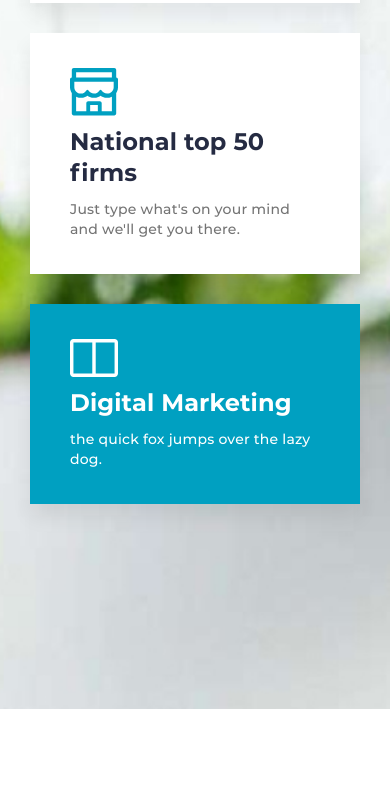
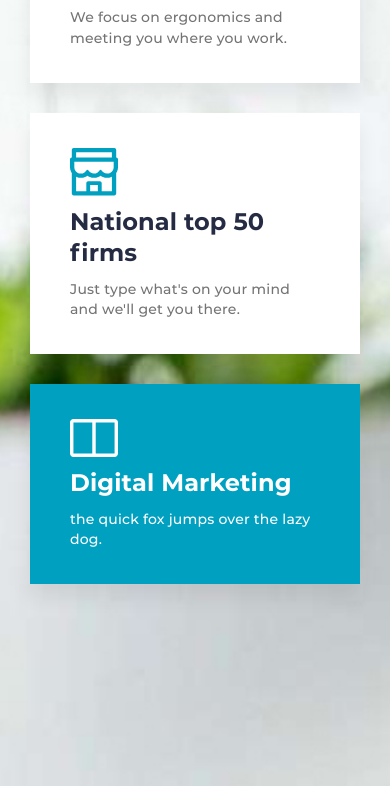
Before and after one commit to efimenko-alexander/Indicorp, a plain HTML site: page index.html in a window 390 px wide. Shown: the part 746-1532 px from the top of the page. Drawn offline with Linux system fonts and the light colour scheme; files whose address does not match are found by name.

Commit message:
Update style.css

```diff
--- a/css/style.css
+++ b/css/style.css
@@ -193,7 +193,7 @@
         background-size: cover;
         background-position: top center;
         background-repeat: no-repeat;
-        padding: 0 10px 205px 10px;
+        padding: 80px 10px 205px 10px;
     }
     .header__content {
         justify-self: center;
```
